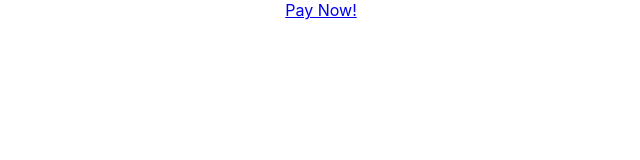
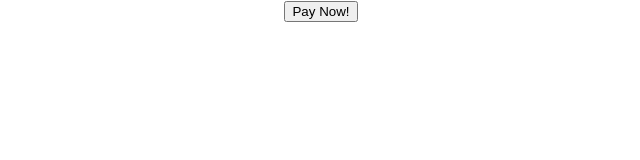
Before and after one commit to Acexhat/paymentUsingButtonScan, a React (Create React App) app: page / in a window 1280 px wide. Shown: the top 160 px of the page, without its empty margins (319-959 px from the left). Built offline with nearby package versions, Linux system fonts and the light colour scheme.

Commit message:
package.json configuration

```diff
--- a/src/App.js
+++ b/src/App.js
@@ -3,13 +3,19 @@ import './App.css';
 
 function App() {
 
+  const handlePayRoute = () => {
+    window.location = "upi://pay?pa=bhaskar03112000@okhdfcbank&amp;pn=Aditi Singh K&am=1&amp;cu=INR";
+  }
+
   return (
     <div className="App">
-      {/* <button> */}
-        <a href={"upi://pay?pa=as946963@okicici&amp;pn=Aditi Singh K&amp;cu=INR"}> Pay Now!</a>
-      {/* </button> */}
+      <button onClick={() => handlePayRoute()}>
+        Pay Now!
+      </button>
     </div>
   );
 }
 
+// upi://pay?pa=bhaskar03112000@okhdfcbank&amp;pn=Aditi Singh K&amp;cu=INR
+
 export default App;
```
